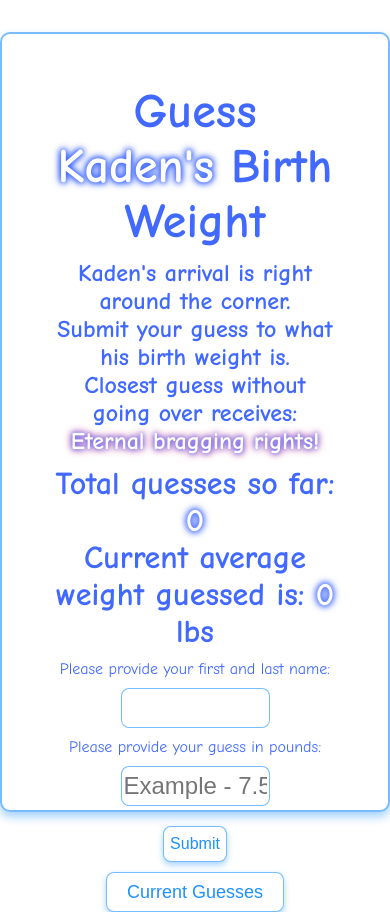
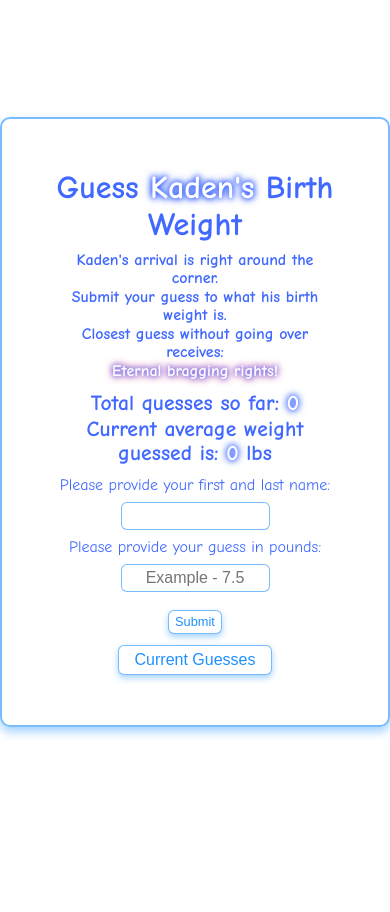
Before and after one commit to 8BitJustin/baby_weight_collector, a Flask app: page / in a window 390 px wide. After the commit the page ends 737 px from the top, so only its background shows below. Run offline with Flask 2, Linux system fonts and the light colour scheme; data that the repository does not hold is empty.

Commit message:
Added media queries to styles.css file to assist with lower res devices.

```diff
--- a/static/styles.css
+++ b/static/styles.css
@@ -216,3 +216,52 @@ tr:first-child {
   border: 1px solid rgba(30, 144, 255, 0.6);
   box-shadow: 0px 3px 6px rgba(30, 144, 255, 0.4);
 }
+
+/********************/
+/* Media Queries */
+/********************/
+
+/* Medium devices (tablets, 768px and up) The navbar toggle appears at this breakpoint */
+@media (max-width: 768px) {
+  .contents {
+    height: 60vh;
+    width: 50vh;
+  }
+
+  #main_heading {
+    font-size: 2em;
+    margin-bottom: 7px;
+  }
+
+  .desc {
+    font-size: 1em;
+  }
+
+  .show_avg,
+  .show_count {
+    font-size: 1.35em;
+  }
+
+  .input_box {
+    font-size: 1em;
+    height: 24px;
+    width: 50%;
+    margin: 8px auto;
+    border-radius: 6px;
+  }
+
+  .submit_button {
+    font-size: 0.8em;
+    margin-top: 10px;
+    height: 24px;
+    border-radius: 6px;
+  }
+
+  .guesses_button {
+    font-size: 1em;
+    margin-top: 10px;
+    padding: 0 16px;
+    height: 30px;
+    border-radius: 6px;
+  }
+}
```
